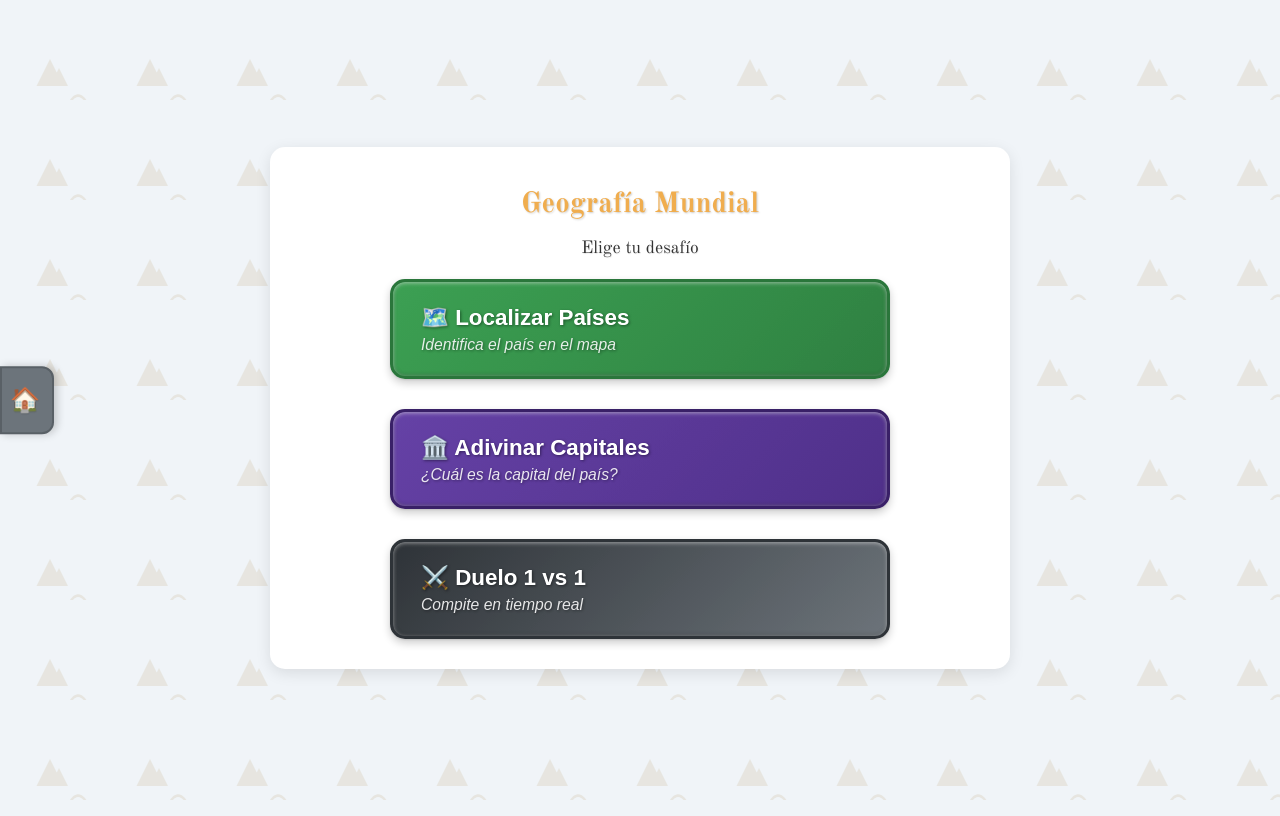
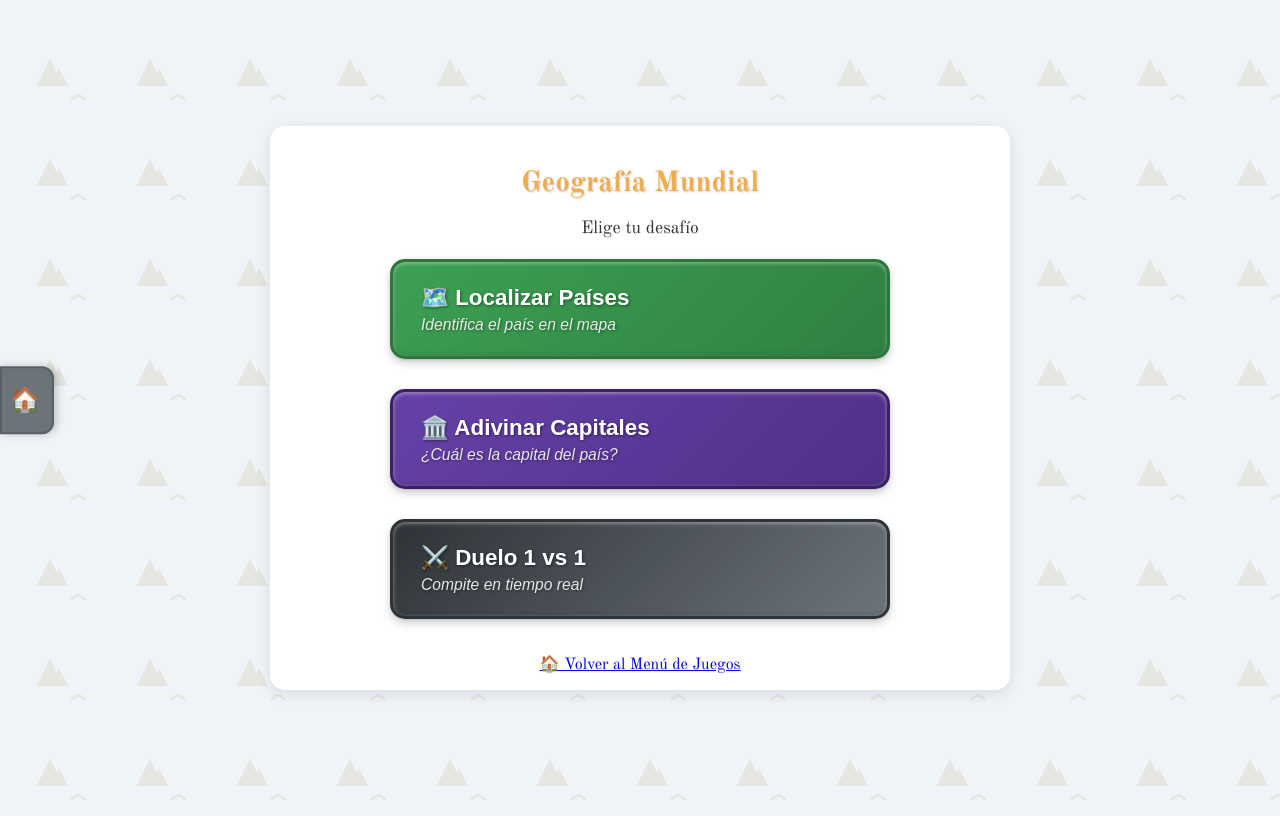
Before and after one commit to afernandezaguirre04-arch/QuizzGeografiaMultijugador.github.io, a plain HTML site: page index.html in a window 1280 px wide. Drawn offline with nearby package versions, Linux system fonts and the light colour scheme.

Commit message:
Update index.html

```diff
--- a/index.html
+++ b/index.html
@@ -32,6 +32,9 @@
         ⚔️ Duelo 1 vs 1
         <span style="display:block; font-size:0.7em; font-weight:400; margin-top:5px;">Compite en tiempo real</span>
         </button>
+        <br> <a href="https://TU_USUARIO.github.io/portal-quiz/" class="btn-portal">
+        🏠 Volver al Menú de Juegos
+    </a>
     </div>
 
     <div id="multiplayer-menu" class="container hide">
```
